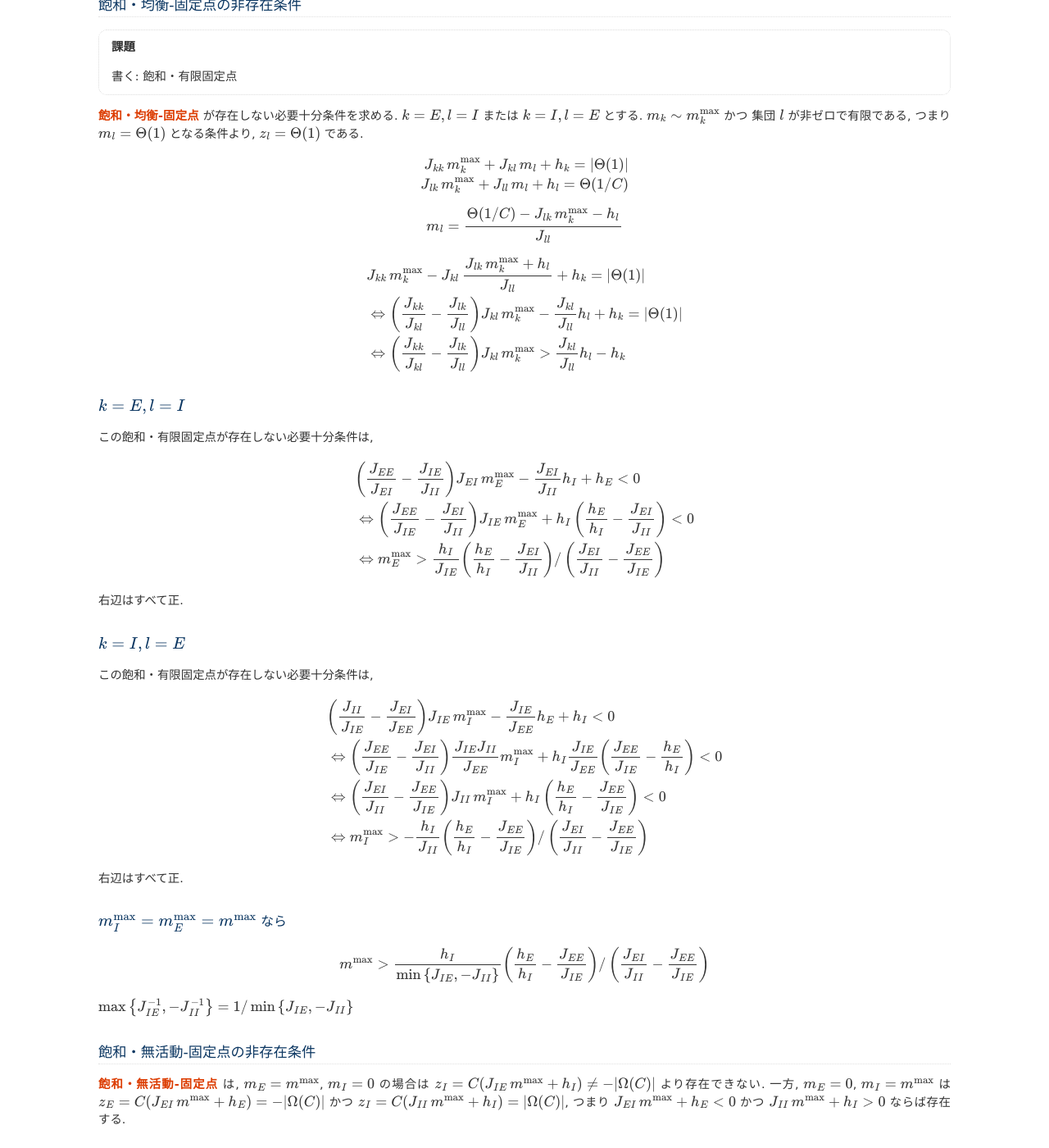
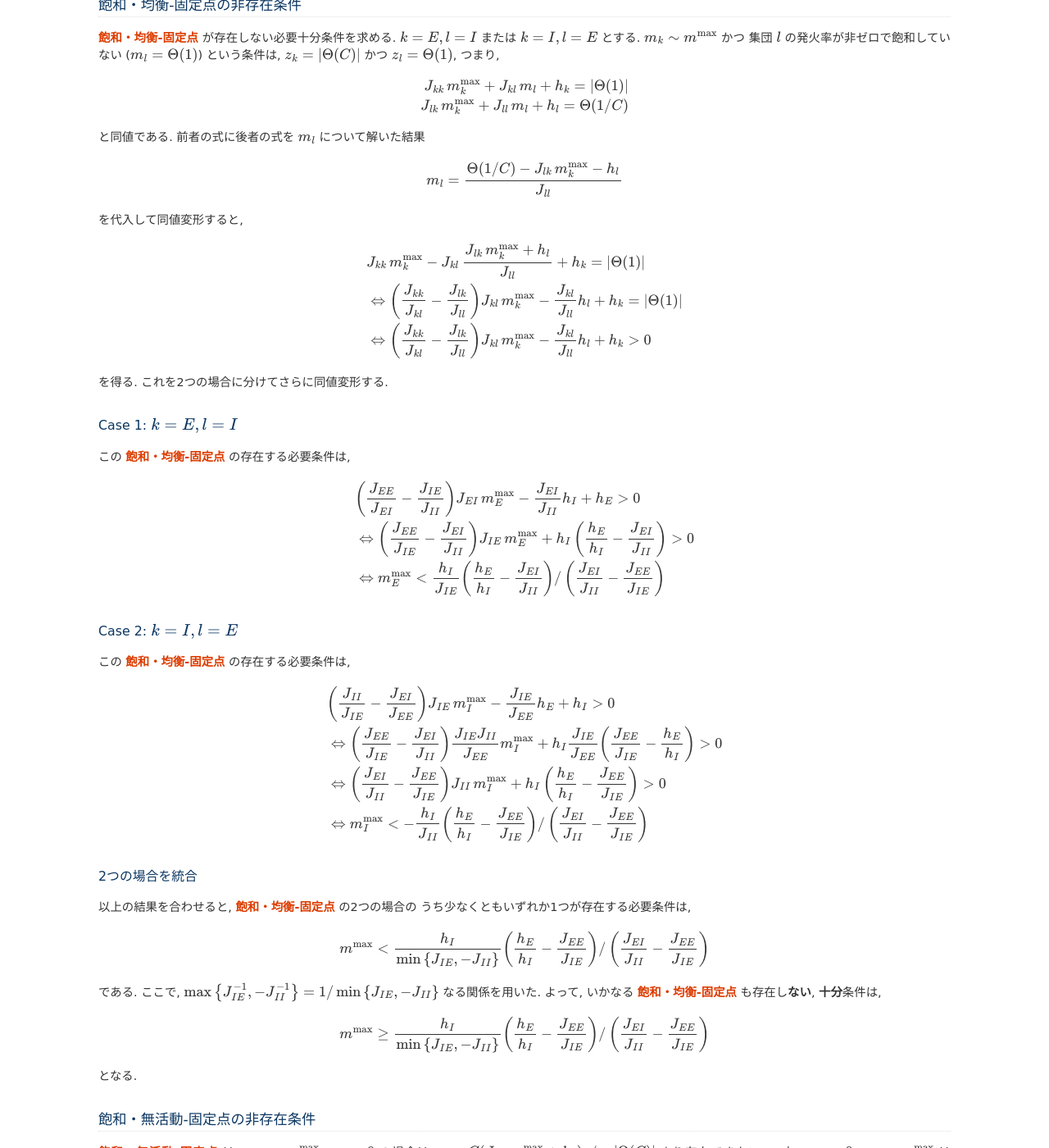
Before and after one commit to tkf/balance-tutorial-ja, a Sphinx documentation site: the page built from source/balance_network/balance_inequality.rst, in a window 1280 px wide and 1400 px high, scrolled down 3629 px. Shown: the whole window at 82% size. Built offline with Sphinx 7.4.7, drawn with Linux system fonts in a browser that asks for light colours; formulas are drawn with MathJax 3.

Commit message:
"飽和・均衡-固定点の非存在条件" の議論を掃除

```diff
--- a/source/balance_network/balance_inequality.rst
+++ b/source/balance_network/balance_inequality.rst
@@ -390,14 +390,12 @@
 飽和・均衡-固定点の非存在条件
 =============================
 
-.. todo:: 書く: 飽和・有限固定点
-
 `飽和・均衡-固定点`_ が存在しない必要十分条件を求める.
 :math:`k = E, l = I` または :math:`k = I, l = E` とする.
-:math:`m_k \sim m^{\max}_k` かつ
-集団 :math:`l` が非ゼロで有限である, つまり
-:math:`m_l = \Theta(1)` となる条件より, :math:`z_l = \Theta(1)`
-である.
+:math:`m_k \sim m^{\max}` かつ
+集団 :math:`l` の発火率が非ゼロで飽和していない
+(:math:`m_l = \Theta(1)`) という条件は,
+:math:`z_k = |\Theta(C)|` かつ :math:`z_l = \Theta(1)`, つまり,
 
 .. math::
 
@@ -405,9 +403,13 @@
 
    J_{lk} \, m^{\max}_k + J_{ll} \, m_l + h_l = \Theta(1/C)
 
+と同値である.  前者の式に後者の式を :math:`m_l` について解いた結果
+
 .. math::
 
    m_l = \frac{\Theta(1/C) - J_{lk} \, m^{\max}_k - h_l}{J_{ll}}
+
+を代入して同値変形すると,
 
 .. math::
 
@@ -429,14 +431,16 @@
        \frac{J_{kk}}{J_{kl}} - \frac{J_{lk}}{J_{ll}}
      \right)
      J_{kl} \, m^{\max}_k
-     > \frac{J_{kl}}{J_{ll}} h_l
-     - h_k
+     - \frac{J_{kl}}{J_{ll}} h_l
+     + h_k > 0
+
+を得る.  これを2つの場合に分けてさらに同値変形する.
 
 
-:math:`k = E, l = I`
---------------------
+Case 1: :math:`k = E, l = I`
+----------------------------
 
-この飽和・有限固定点が存在しない必要十分条件は,
+この `飽和・均衡-固定点`_ の存在する必要条件は,
 
 .. math::
 
@@ -446,7 +450,7 @@
      \right)
      J_{EI} \, m^{\max}_E
      - \frac{J_{EI}}{J_{II}} h_I + h_E
-     < 0
+     > 0
    \\
    & \Leftrightarrow
      \left(
@@ -458,11 +462,11 @@
      \left(
        \frac{h_E}{h_I} - \frac{J_{EI}}{J_{II}}
      \right)
-     < 0
+     > 0
    \\
    & \Leftrightarrow
      m^{\max}_E
-     >
+     <
      \frac{h_I}{J_{IE}}
      \left(
        \frac{h_E}{h_I} - \frac{J_{EI}}{J_{II}}
@@ -472,31 +476,11 @@
        \frac{J_{EI}}{J_{II}} - \frac{J_{EE}}{J_{IE}}
      \right)
 
-右辺はすべて正.
 
-..
-        \left\{
-        \right\}
+Case 2: :math:`k = I, l = E`
+----------------------------
 
-..
- math::
-
-   J_{EE} \, m^{\max} + J_{EI} \, m_I + h_E = |\Theta(1)|
-
-   J_{IE} \, m^{\max} + J_{II} \, m_I + h_I = \Theta(1/C)
-
-..
- math::
-
-   J_{EE} \, m^{\max} + J_{EI} \, m_I + h_E
-   >
-   (J_{EE} + J_{EI}) m^{\max} + h_E
-
-
-:math:`k = I, l = E`
---------------------
-
-この飽和・有限固定点が存在しない必要十分条件は,
+この `飽和・均衡-固定点`_ の存在する必要条件は,
 
 .. math::
 
@@ -507,7 +491,7 @@
      J_{IE} \, m^{\max}_I
      - \frac{J_{IE}}{J_{EE}} h_E
      + h_I
-     < 0
+     > 0
    \\
    & \Leftrightarrow
      \left(
@@ -519,7 +503,7 @@
      \left(
        \frac{J_{EE}}{J_{IE}} - \frac{h_E}{h_I}
      \right)
-     < 0
+     > 0
    \\
    & \Leftrightarrow
      \left(
@@ -530,11 +514,11 @@
      \left(
        \frac{h_E}{h_I} - \frac{J_{EE}}{J_{IE}}
      \right)
-     < 0
+     > 0
    \\
    & \Leftrightarrow
      m^{\max}_I
-     >
+     <
      - \frac{h_I}{J_{II}}
      \left(
        \frac{h_E}{h_I} - \frac{J_{EE}}{J_{IE}}
@@ -545,27 +529,16 @@
      \right)
 
 
-右辺はすべて正.
+2つの場合を統合
+---------------
 
-..
-   math::
-   &
-     \left(
-       \frac{J_{II}}{J_{IE}} - \frac{J_{EI}}{J_{EE}}
-     \right)
-     J_{IE} > 0
-   \\
-   & \Leftrightarrow
-     \frac{J_{EE}}{J_{IE}} < \frac{J_{EI}}{J_{II}}
-
-
-:math:`m^{\max}_I = m^{\max}_E = m^{\max}` なら
------------------------------------------------
+以上の結果を合わせると, `飽和・均衡-固定点`_ の2つの場合の
+うち少なくともいずれか1つが存在する必要条件は,
 
 .. math::
 
    m^{\max}
-     >
+     <
      \frac{h_I}{\min \left\{J_{IE}, - J_{II} \right\}}
      \left(
        \frac{h_E}{h_I} - \frac{J_{EE}}{J_{IE}}
@@ -575,9 +548,27 @@
        \frac{J_{EI}}{J_{II}} - \frac{J_{EE}}{J_{IE}}
      \right)
 
+である.  ここで,
 :math:`\max \left\{J_{IE}^{-1}, - J_{II}^{-1} \right\}
 = 1 / \min \left\{J_{IE}, - J_{II} \right\}`
+なる関係を用いた.
+よって, いかなる `飽和・均衡-固定点`_ も存在し\ **ない**,
+**十分**\ 条件は,
 
+.. math::
+
+   m^{\max}
+     \ge
+     \frac{h_I}{\min \left\{J_{IE}, - J_{II} \right\}}
+     \left(
+       \frac{h_E}{h_I} - \frac{J_{EE}}{J_{IE}}
+     \right)
+     /
+     \left(
+       \frac{J_{EI}}{J_{II}} - \frac{J_{EE}}{J_{IE}}
+     \right)
+
+となる.
 
 飽和・無活動-固定点の非存在条件
 ===============================
```
